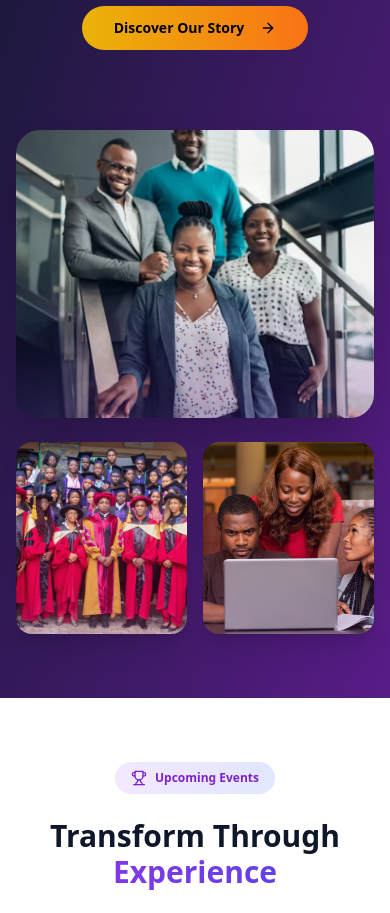
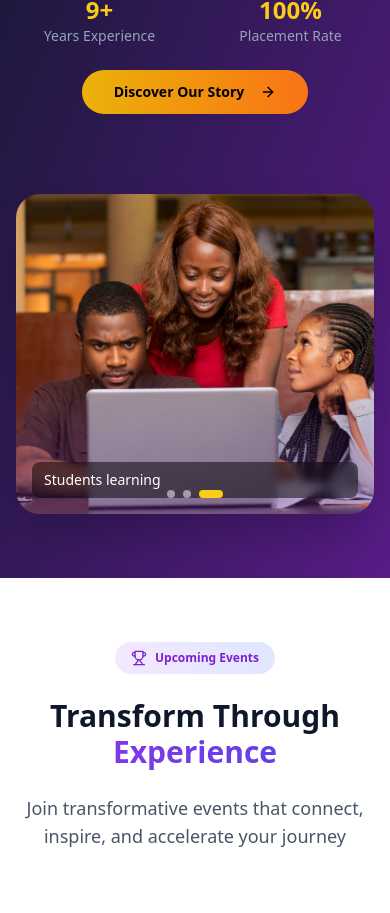
Before and after one commit to CPeculiar/Future-Africa-Leadership-and-Tech-Academy, a React (Vite) app: page / in a window 390 px wide. Shown: the part 3715-4628 px from the top of the page. Built offline with nearby package versions, Linux system fonts and the light colour scheme.

Commit message:
Refactor: Improve "Our Mission" section image display
The AI updated the "Our Mission" section on the homepage to improve the mobile image layout, offering block or sliding carousel options.

```diff
--- a/src/pages/Index.tsx
+++ b/src/pages/Index.tsx
@@ -16,6 +16,13 @@ import aboutIMG3 from '/test9.jpg'
 
 const Index = () => {
   const [showWhatsApp, setShowWhatsApp] = useState(false);
+  const [currentImageIndex, setCurrentImageIndex] = useState(0);
+
+  const missionImages = [
+    { src: aboutIMG, alt: "Team collaboration" },
+    { src: aboutIMG2, alt: "Leadership meeting" },
+    { src: aboutIMG3, alt: "Students learning" }
+  ];
 
   const scrollToTop = () => {
     window.scrollTo({ top: 0, behavior: 'smooth' });
@@ -39,6 +46,17 @@ const Index = () => {
     window.addEventListener('scroll', handleScroll);
     return () => window.removeEventListener('scroll', handleScroll);
   }, []);
+
+  // Auto-slide effect for mission images
+  useEffect(() => {
+    const interval = setInterval(() => {
+      setCurrentImageIndex((prevIndex) =>
+        (prevIndex + 1) % missionImages.length
+      );
+    }, 3000); // Change image every 3 seconds
+
+    return () => clearInterval(interval);
+  }, [missionImages.length]);
 
   return (
     <div className="min-h-screen relative">
@@ -103,7 +121,7 @@ const Index = () => {
                   // src="https://images.unsplash.com/photo-1522202176988-66273c2fd55f?w=600&h=500&fit=crop"
                   src={heroIMG}
                   alt="Students collaborating"
-                  className="rounded-3xl shadow-2xl w-full max-w-full mx-auto transform transition-transform duration-500 hover:scale-105 h-80 sm:h-auto object-cover"
+                  className="rounded-3xl shadow-2xl w-full max-w-full mx-auto transform transition-transform duration-500 hover:scale-105 h-96 sm:h-auto object-cover"
                 />
                 <div className="absolute -bottom-4 sm:-bottom-6 -right-4 sm:-right-6 bg-gradient-to-r from-yellow-500 to-orange-500 rounded-2xl p-4 sm:p-6 shadow-xl">
                   <div className="text-black font-bold text-base sm:text-lg">Next Cohort</div>
@@ -272,35 +290,46 @@ const Index = () => {
             </div>
 
             <div className="relative mt-8 lg:mt-0">
-              {/* Mobile Layout - Three images displayed beautifully */}
-              <div className="block lg:hidden space-y-6">
-                {/* Main large image */}
-                <div className="relative">
-                  <img
-                    src={aboutIMG}
-                    alt="Team collaboration"
-                    className="rounded-3xl shadow-2xl w-full h-72 object-cover transform hover:scale-105 transition-transform duration-500"
-                  />
-                  <div className="absolute inset-0 bg-gradient-to-t from-purple-900/30 via-transparent to-transparent rounded-3xl"></div>
-                </div>
+              {/* Mobile Layout - Auto-sliding carousel */}
+              <div className="block lg:hidden">
+                <div className="relative overflow-hidden rounded-3xl shadow-2xl">
+                  {/* Carousel container */}
+                  <div
+                    className="flex transition-transform duration-700 ease-in-out"
+                    style={{ transform: `translateX(-${currentImageIndex * 100}%)` }}
+                  >
+                    {missionImages.map((image, index) => (
+                      <div key={index} className="w-full flex-shrink-0 relative">
+                        <img
+                          src={image.src}
+                          alt={image.alt}
+                          className="w-full h-80 object-cover"
+                        />
+                        <div className="absolute inset-0 bg-gradient-to-t from-purple-900/40 via-transparent to-transparent"></div>
+                        {/* Image indicator text */}
+                        <div className="absolute bottom-4 left-4 right-4">
+                          <div className="bg-black/50 backdrop-blur-sm rounded-lg px-3 py-2">
+                            <p className="text-white text-sm font-medium">{image.alt}</p>
+                          </div>
+                        </div>
+                      </div>
+                    ))}
+                  </div>
 
-                {/* Two images side by side */}
-                <div className="grid grid-cols-2 gap-4">
-                  <div className="relative">
-                    <img
-                      src={aboutIMG2}
-                      alt="Leadership meeting"
-                      className="rounded-2xl shadow-xl w-full h-48 object-cover transform hover:scale-105 transition-transform duration-300"
-                    />
-                    <div className="absolute inset-0 bg-gradient-to-t from-purple-900/20 to-transparent rounded-2xl"></div>
-                  </div>
-                  <div className="relative">
-                    <img
-                      src={aboutIMG3}
-                      alt="Students learning"
-                      className="rounded-2xl shadow-xl w-full h-48 object-cover transform hover:scale-105 transition-transform duration-300"
-                    />
-                    <div className="absolute inset-0 bg-gradient-to-t from-purple-900/20 to-transparent rounded-2xl"></div>
+                  {/* Dots indicator */}
+                  <div className="absolute bottom-4 left-1/2 transform -translate-x-1/2 flex space-x-2">
+                    {missionImages.map((_, index) => (
+                      <button
+                        key={index}
+                        onClick={() => setCurrentImageIndex(index)}
+                        className={`w-2 h-2 rounded-full transition-all duration-300 ${
+                          index === currentImageIndex
+                            ? 'bg-yellow-400 w-6'
+                            : 'bg-white/50 hover:bg-white/80'
+                        }`}
+                        aria-label={`Go to slide ${index + 1}`}
+                      />
+                    ))}
                   </div>
                 </div>
               </div>
```
